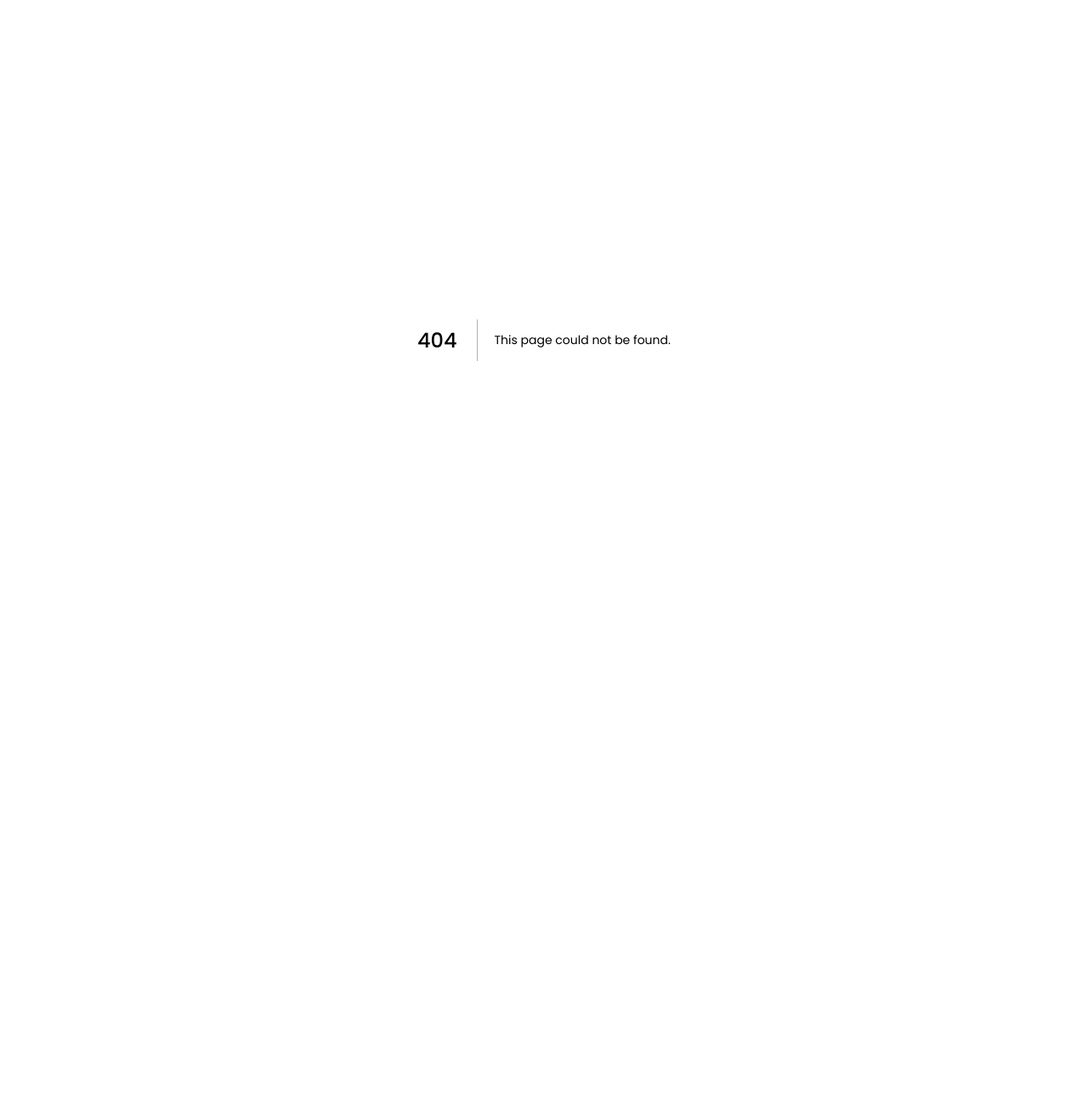
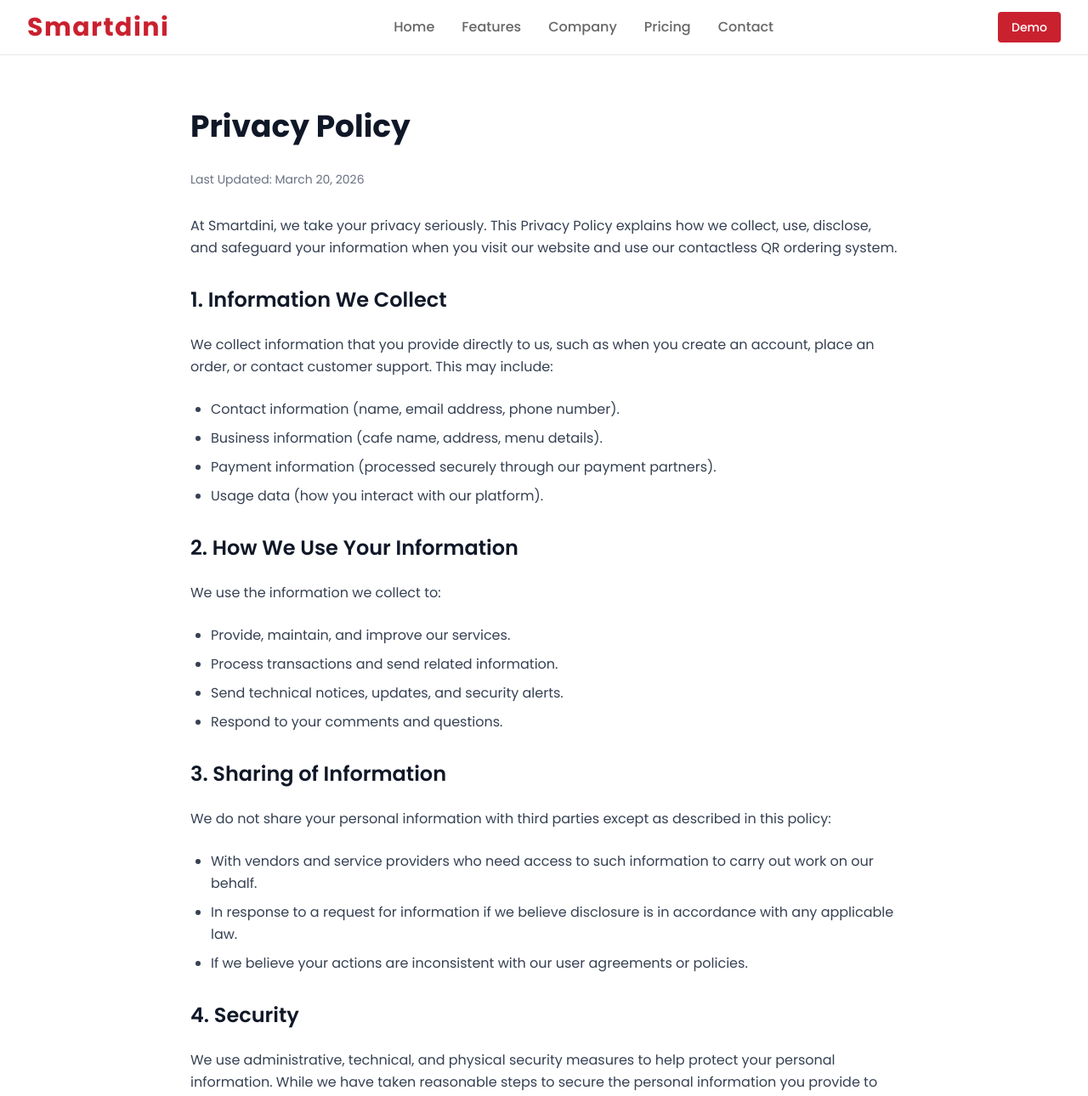
Before and after one commit to Pranjalso/SmartDini-Backend, a Next.js app: page /privacy-policy in a window 1280 px wide. Before the commit this address had no page. Shown: the top 1290 px of the page at 85% size. Before the commit the page ends 800 px from the top, so only its background shows below. Built offline with nearby package versions, Linux system fonts and the light colour scheme.

Commit message:
Commited All with some frontend changes and adding privacy policy pages

```diff
--- a/app/company/page.jsx
+++ b/app/company/page.jsx
@@ -119,7 +119,7 @@ const CompanyPage = () => {
                   </div>
                   <div className="absolute -bottom-6 -right-6 bg-white p-6 rounded-xl shadow-lg w-1/2">
                     <div className="flex items-center gap-3 mb-2">
-                      <div className="w-8 h-8 bg-primary/10 rounded-md flex items-center justify-center">
+                      <div className="w-8 h-8 bg-primary/10 rounded-lg flex items-center justify-center">
                         <svg
                           xmlns="http://www.w3.org/2000/svg"
                           width="16"
@@ -382,7 +382,7 @@ const CompanyPage = () => {
                   </div>
                   <div className="absolute -bottom-6 -left-6 bg-white p-6 rounded-xl shadow-lg w-2/3">
                     <div className="flex items-center gap-3 mb-2">
-                      <div className="w-8 h-8 bg-primary/10 rounded-md flex items-center justify-center">
+                      <div className="w-8 h-8 bg-primary/10 rounded-lg flex items-center justify-center">
                         <Zap className="text-primary" size={20} />
                       </div>
                       <h3 className="font-bold text-gray-900">
--- a/app/home-client.tsx
+++ b/app/home-client.tsx
@@ -40,7 +40,7 @@ export default function HomeClient() {
     <div className="min-h-screen">
       <ScrollAnimations />
       <Header />
-      <main>
+      <main className="flex flex-col gap-16 md:gap-24 lg:gap-32">
         <div id="home"><Hero /></div>
         <div id="how-it-works"><HowItWorks /></div>
         <div id="features"><Features /></div>
--- a/app/page.tsx
+++ b/app/page.tsx
@@ -3,7 +3,7 @@ import HomeClient from "./home-client";
 
 export default function Page() {
   return (
-    <Suspense fallback={<div>Loading...</div>}>
+    <Suspense >
       <HomeClient />
     </Suspense>
   );
--- /dev/null
+++ b/app/privacy-policy/page.tsx
@@ -0,0 +1,65 @@
+import Header from "@/components/Header";
+import Footer from "@/components/Footer";
+
+export default function PrivacyPolicy() {
+  return (
+    <div className="min-h-screen bg-white font-poppins">
+      <Header />
+      <main className="max-w-4xl mx-auto px-4 py-16 sm:px-6 lg:px-8">
+        <h1 className="text-4xl font-bold text-gray-900 mb-8">Privacy Policy</h1>
+        <p className="text-sm text-gray-500 mb-8">Last Updated: March 20, 2026</p>
+
+        <section className="space-y-6 text-gray-700 leading-relaxed">
+          <p>
+            At Smartdini, we take your privacy seriously. This Privacy Policy explains how we collect, use, disclose, and safeguard your information when you visit our website and use our contactless QR ordering system.
+          </p>
+
+          <h2 className="text-2xl font-semibold text-gray-900 mt-8">1. Information We Collect</h2>
+          <p>
+            We collect information that you provide directly to us, such as when you create an account, place an order, or contact customer support. This may include:
+          </p>
+          <ul className="list-disc pl-6 space-y-2">
+            <li>Contact information (name, email address, phone number).</li>
+            <li>Business information (cafe name, address, menu details).</li>
+            <li>Payment information (processed securely through our payment partners).</li>
+            <li>Usage data (how you interact with our platform).</li>
+          </ul>
+
+          <h2 className="text-2xl font-semibold text-gray-900 mt-8">2. How We Use Your Information</h2>
+          <p>
+            We use the information we collect to:
+          </p>
+          <ul className="list-disc pl-6 space-y-2">
+            <li>Provide, maintain, and improve our services.</li>
+            <li>Process transactions and send related information.</li>
+            <li>Send technical notices, updates, and security alerts.</li>
+            <li>Respond to your comments and questions.</li>
+          </ul>
+
+          <h2 className="text-2xl font-semibold text-gray-900 mt-8">3. Sharing of Information</h2>
+          <p>
+            We do not share your personal information with third parties except as described in this policy:
+          </p>
+          <ul className="list-disc pl-6 space-y-2">
+            <li>With vendors and service providers who need access to such information to carry out work on our behalf.</li>
+            <li>In response to a request for information if we believe disclosure is in accordance with any applicable law.</li>
+            <li>If we believe your actions are inconsistent with our user agreements or policies.</li>
+          </ul>
+
+          <h2 className="text-2xl font-semibold text-gray-900 mt-8">4. Security</h2>
+          <p>
+            We use administrative, technical, and physical security measures to help protect your personal information. While we have taken reasonable steps to secure the personal information you provide to us, please be aware that despite our efforts, no security measures are perfect or impenetrable.
+          </p>
+
+          <h2 className="text-2xl font-semibold text-gray-900 mt-8">5. Contact Us</h2>
+          <p>
+            If you have questions or comments about this Privacy Policy, please contact us at:
+            <br />
+            Email: <a href="mailto:privacy@smartdini.com" className="text-brand-red hover:underline">privacy@smartdini.com</a>
+          </p>
+        </section>
+      </main>
+      <Footer />
+    </div>
+  );
+}
--- /dev/null
+++ b/app/terms-and-conditions/page.tsx
@@ -0,0 +1,58 @@
+import Header from "@/components/Header";
+import Footer from "@/components/Footer";
+
+export default function TermsAndConditions() {
+  return (
+    <div className="min-h-screen bg-white font-poppins">
+      <Header />
+      <main className="max-w-4xl mx-auto px-4 py-16 sm:px-6 lg:px-8">
+        <h1 className="text-4xl font-bold text-gray-900 mb-8">Terms and Conditions</h1>
+        <p className="text-sm text-gray-500 mb-8">Last Updated: March 20, 2026</p>
+
+        <section className="space-y-6 text-gray-700 leading-relaxed">
+          <p>
+            Welcome to Smartdini. These Terms and Conditions govern your use of our website and our contactless QR ordering system. By accessing or using our services, you agree to be bound by these terms.
+          </p>
+
+          <h2 className="text-2xl font-semibold text-gray-900 mt-8">1. Use of Services</h2>
+          <p>
+            Smartdini provides a platform for cafes to manage their digital menus and for customers to place orders via QR codes. You agree to use the services only for lawful purposes and in accordance with these Terms.
+          </p>
+
+          <h2 className="text-2xl font-semibold text-gray-900 mt-8">2. Account Registration</h2>
+          <p>
+            To access certain features of the services, you may be required to register for an account. You must provide accurate and complete information and keep your account information updated. You are responsible for maintaining the confidentiality of your account credentials.
+          </p>
+
+          <h2 className="text-2xl font-semibold text-gray-900 mt-8">3. Fees and Payment</h2>
+          <p>
+            Certain services may be subject to fees. You agree to pay all fees associated with your use of the services. All payments are non-refundable unless otherwise stated in writing. We reserve the right to change our fees at any time upon notice to you.
+          </p>
+
+          <h2 className="text-2xl font-semibold text-gray-900 mt-8">4. Intellectual Property</h2>
+          <p>
+            All content and materials available on Smartdini, including but not limited to text, graphics, logos, and software, are the property of Smartdini or its licensors and are protected by applicable intellectual property laws.
+          </p>
+
+          <h2 className="text-2xl font-semibold text-gray-900 mt-8">5. Limitation of Liability</h2>
+          <p>
+            To the maximum extent permitted by law, Smartdini shall not be liable for any indirect, incidental, special, or consequential damages arising out of or in connection with your use of the services.
+          </p>
+
+          <h2 className="text-2xl font-semibold text-gray-900 mt-8">6. Governing Law</h2>
+          <p>
+            These Terms shall be governed by and construed in accordance with the laws of the jurisdiction in which Smartdini operates, without regard to its conflict of law principles.
+          </p>
+
+          <h2 className="text-2xl font-semibold text-gray-900 mt-8">7. Contact Us</h2>
+          <p>
+            If you have any questions about these Terms, please contact us at:
+            <br />
+            Email: <a href="mailto:support@smartdini.com" className="text-brand-red hover:underline">support@smartdini.com</a>
+          </p>
+        </section>
+      </main>
+      <Footer />
+    </div>
+  );
+}
--- a/components/Contact.tsx
+++ b/components/Contact.tsx
@@ -109,7 +109,7 @@ const Contact = () => {
   };
 
   return (
-    <section id="contact" className="section-padding bg-background">
+    <section id="contact" className="section-padding bg-background pb-2 md:pb-32">
       <div className="max-w-7xl mx-auto">
         {/* Section Header */}
         <div className="text-center mb-16 animate-on-scroll">
--- a/components/Footer.tsx
+++ b/components/Footer.tsx
@@ -130,17 +130,14 @@ const Footer = () => {
         <div className="border-t border-white/20 py-6 md:py-8">
           <div className="flex flex-col md:flex-row justify-between items-center space-y-4 md:space-y-0">
             <div className="text-white/60 text-sm">
-              © 2024 Smartdini All rights reserved.
+              © 2026 Smartdini All rights reserved.
             </div>
             <div className="flex flex-wrap justify-center gap-x-6 gap-y-2 text-sm">
-              <a href="#" className="text-white/60 hover:text-white transition-colors">
+              <a href="/privacy-policy" className="text-white/60 hover:text-white transition-colors">
                 Privacy Policy
               </a>
-              <a href="#" className="text-white/60 hover:text-white transition-colors">
+              <a href="/terms-and-conditions" className="text-white/60 hover:text-white transition-colors">
                 Terms of Service
-              </a>
-              <a href="#" className="text-white/60 hover:text-white transition-colors">
-                Cookie Policy
               </a>
             </div>
           </div>
--- a/components/HowItWorks.tsx
+++ b/components/HowItWorks.tsx
@@ -30,7 +30,7 @@ const HowItWorks = () => {
         {/* Section Header */}
         <div className="text-center mb-16 animate-on-scroll">
           <h2 className="text-3xl sm:text-4xl font-bold mb-4">
-            How <span className="text-brand-red pl-1 pr-1 font-bold"><span className="smartdiniFont font-bold">Smartdini</span></span> Works
+            How <span className="text-brand-red">Smartdini</span> Works
           </h2>
           <p className="text-xl text-muted-foreground max-w-2xl mx-auto">
             From scan to serve in seconds. Get started with Smartdini today.
@@ -39,13 +39,16 @@ const HowItWorks = () => {
 
         {/* Steps Container */}
         <div className="relative">
+          {/* ✅ Single Continuous Line */}
+        <div className="hidden lg:block absolute top-10 left-[9%] right-[9%] h-[3px] bg-red-300 rounded-full"></div>
+
           {/* Steps */}
           <div className="grid grid-cols-1 md:grid-cols-2 lg:grid-cols-4 gap-12 md:gap-8">
             {steps.map((step, index) => (
               <div
                 key={index}
                 className="relative text-center group animate-on-scroll"
-                style={{animationDelay: `${index * 0.1}s`}}
+                style={{ animationDelay: `${index * 0.1}s` }}
               >
                 {/* Step Number and Icon */}
                 <div className="relative mb-6 mx-auto w-20 h-20">
@@ -54,7 +57,7 @@ const HowItWorks = () => {
                     <step.icon className="h-8 w-8 text-white" />
                   </div>
 
-                  {/* Green Number Badge - Partially overlapping */}
+                  {/* Green Number Badge */}
                   <div className="absolute -top-2 -right-2 w-8 h-8 bg-secondary text-white rounded-full flex items-center justify-center text-sm font-bold border-2 border-white">
                     {index + 1}
                   </div>
@@ -67,11 +70,6 @@ const HowItWorks = () => {
                 <p className="text-muted-foreground leading-relaxed">
                   {step.description}
                 </p>
-
-                {/* Connecting Line - Desktop */}
-                {index < steps.length - 1 && (
-                  <div className="hidden lg:block absolute top-10 left-1/2 w-full h-0.5 bg-primary/30 -z-10 transform translate-x-8"></div>
-                )}
               </div>
             ))}
           </div>
@@ -79,9 +77,11 @@ const HowItWorks = () => {
 
         {/* Bottom CTA */}
         <div className="text-center mt-16 animate-on-scroll">
-          <div className="bg-white rounded-2xl p-8 border border-border shadow-lg">
+          <div className="bg-white rounded-2xl p-8 border border-border shadow-xl shadow-gray-200/60">
             <h3 className="text-2xl font-semibold mb-4">Ready to get started?</h3>
-            <p className="text-muted-foreground mb-6">Join 25+ of cafes already using Smartdini</p>
+            <p className="text-muted-foreground mb-6">
+              Join 25+ of cafes already using Smartdini
+            </p>
             <button className="btn-success">
               Start Free Trial
             </button>
```
